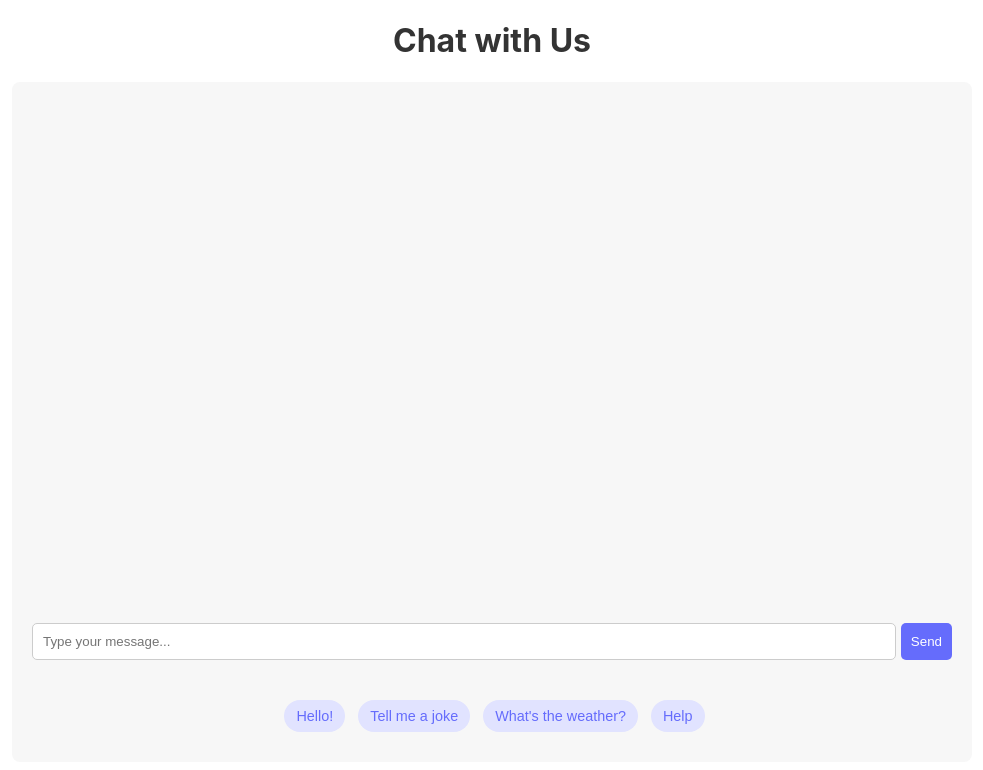
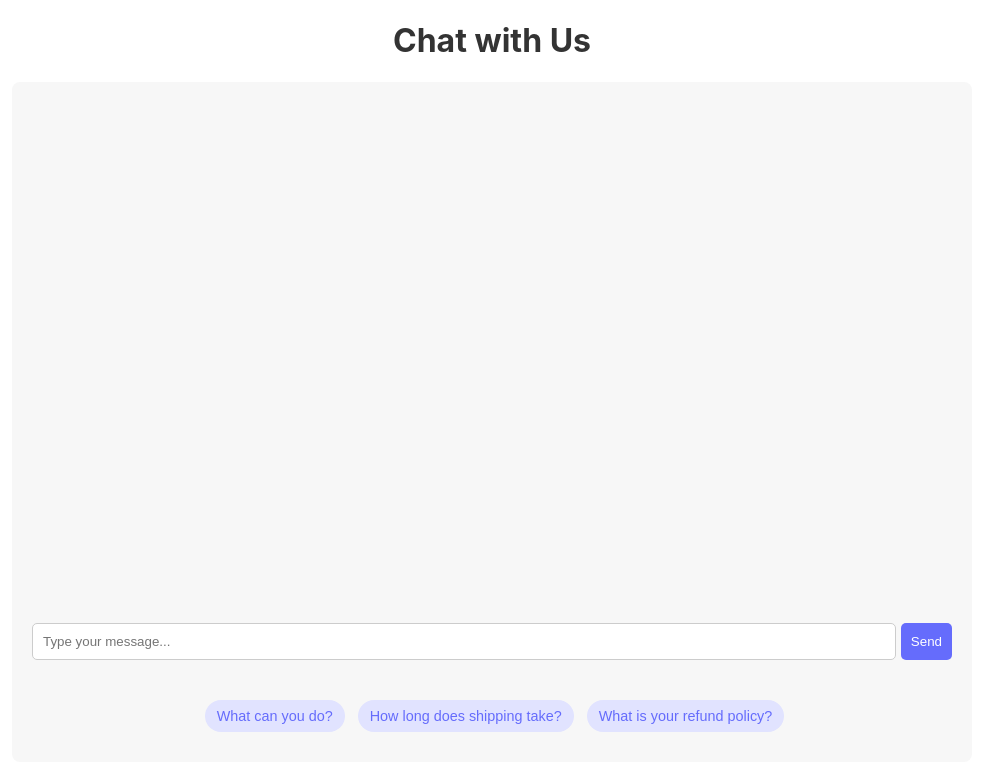
Before and after one commit to joshuajong/gen-ai-chatbot-frontend, a React (Create React App) app: page / in a window 1280 px wide. Shown: the top 770 px of the page, without its empty margins (148-1131 px from the left). Built offline with nearby package versions, Linux system fonts and the light colour scheme.

Commit message:
Fix general context to allow users to ask what the bot does

```diff
--- a/src/components/Chat.jsx
+++ b/src/components/Chat.jsx
@@ -17,7 +17,7 @@ const Chat = () => {
   // State to show suggestions at the start of the chat
   const [showSuggestions, setShowSuggestions] = useState(true);
   const [generalContext, setGeneralContext] = useState(''); // State to hold general context
-  const suggestions = ["Hello!", "Tell me a joke", "What's the weather?", "Help"];
+  const suggestions = ["What can you do?", "How long does shipping take?", "What is your refund policy?"];
 
   // Holds the bottom message for reference
   const messageEndRef = useRef(null);
```
Also changed, not shown: public/general_context.txt.
